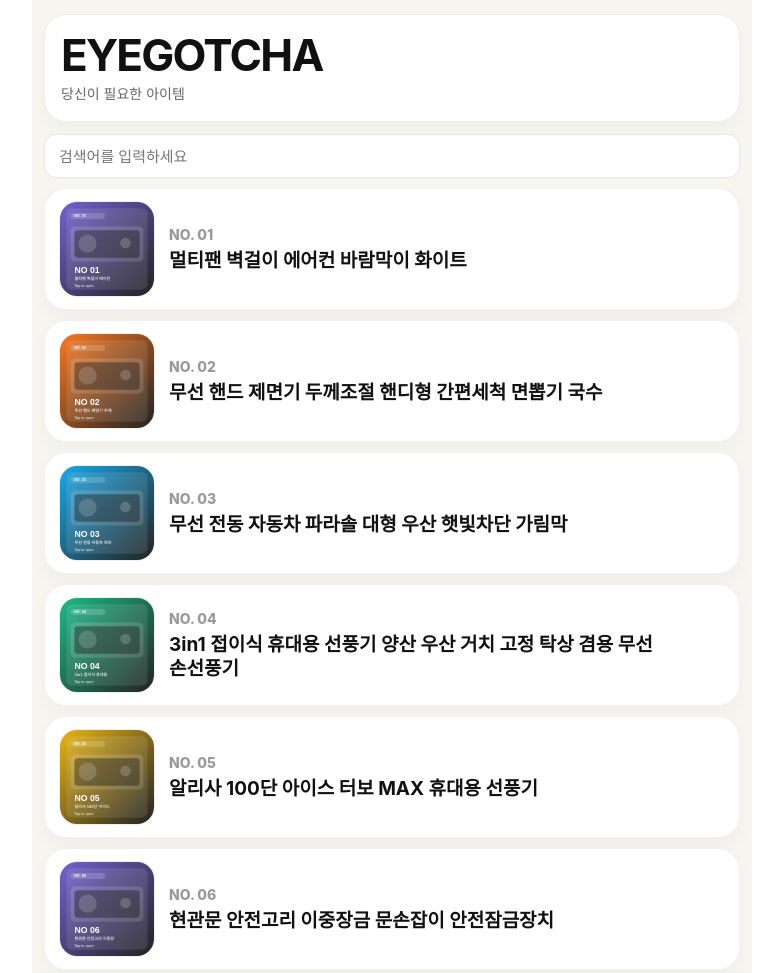
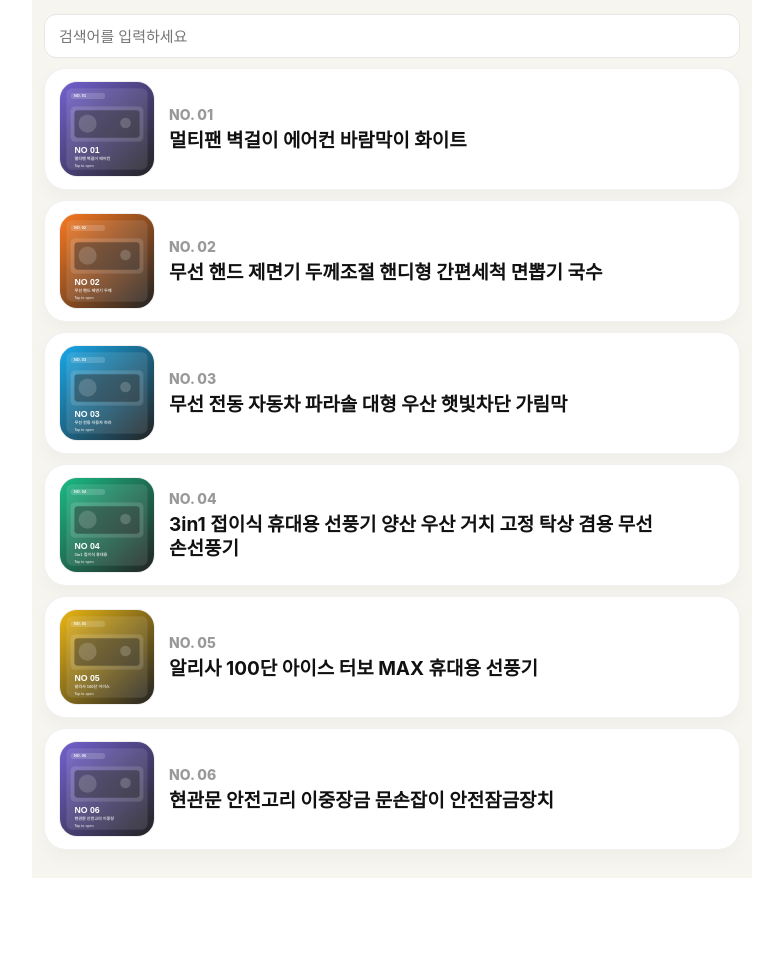
Before and after one commit to seandno24-debug/eyegotcha-linkhub, a plain HTML site: page index.html in a window 1280 px wide. Shown: the top 973 px of the page, without its empty margins (248-1031 px from the left). After the commit the page ends 878 px from the top, so only its background shows below. Drawn offline with Linux system fonts and the light colour scheme; no server answers.

Commit message:
Simplify public layout

```diff
--- a/index.html
+++ b/index.html
@@ -10,13 +10,6 @@
 </head>
 <body class="public-body">
   <main class="public-main">
-    <section class="brand-hero-card">
-      <div class="brand-hero-copy">
-        <h1>EYEGOTCHA</h1>
-        <p>당신이 필요한 아이템</p>
-      </div>
-    </section>
-
     <section class="search-shell">
       <input id="searchInput" type="search" placeholder="검색어를 입력하세요" autocomplete="off" />
       <p id="resultCount" class="result-count" aria-live="polite"></p>
--- a/styles.css
+++ b/styles.css
@@ -61,38 +61,6 @@ a { color: inherit; }
   padding: 14px 12px 28px;
   background: #f6f5ef;
   min-height: calc(100vh - 96px);
-}
-
-.brand-hero-card {
-  display: flex;
-  align-items: center;
-  justify-content: flex-start;
-  padding: 18px 16px;
-  margin-bottom: 12px;
-  border-radius: 22px;
-  background: #fff;
-  border: 1px solid #eee;
-  box-shadow: 0 8px 18px rgba(0,0,0,.03);
-}
-
-.brand-hero-copy {
-  min-width: 0;
-  display: flex;
-  flex-direction: column;
-  gap: 6px;
-}
-
-.brand-hero-copy h1 {
-  margin: 0;
-  font-size: clamp(30px, 7vw, 44px);
-  line-height: 1;
-  letter-spacing: -.04em;
-}
-
-.brand-hero-copy p {
-  margin: 0;
-  color: #666;
-  font-size: 14px;
 }
 
 .search-shell {
```
